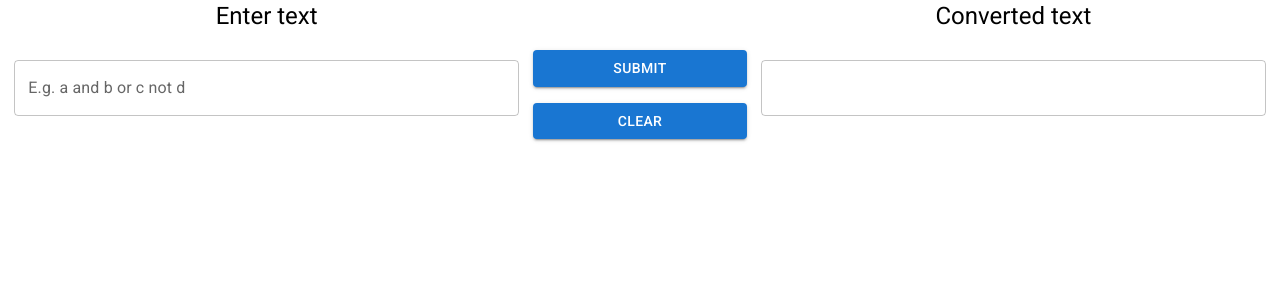
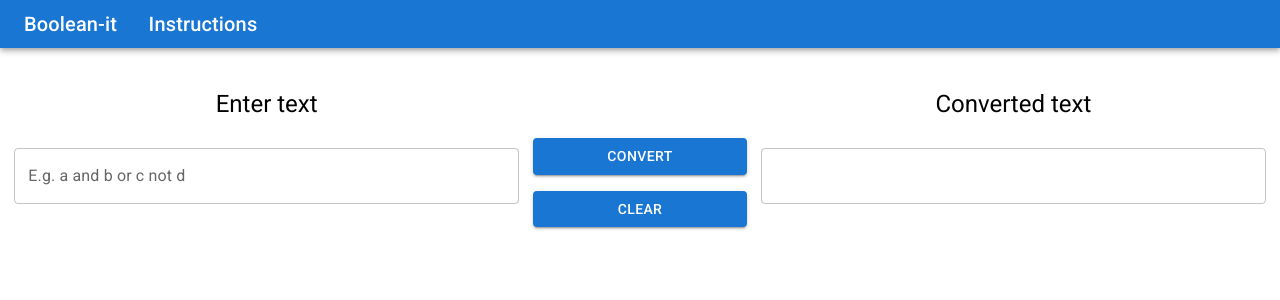
Before and after one commit to vibhaskamal/boolean-it, a React (Create React App) app: page / in a window 1280 px wide. Shown: the top 300 px of the page. Built offline with nearby package versions, Linux system fonts and the light colour scheme.

Commit message:
Added app bar with links

```diff
--- a/src/App.js
+++ b/src/App.js
@@ -8,10 +8,40 @@
 import Grid from '@mui/material/Grid';
 import Stack from '@mui/material/Stack';
 import Typography from '@mui/material/Typography';
+import AppBar from '@mui/material/AppBar';
+import Box from '@mui/material/Box';
+import Toolbar from '@mui/material/Toolbar';
+import IconButton from '@mui/material/IconButton';
+import MenuIcon from '@mui/icons-material/Menu';
+import Link from '@mui/material/Link';
 import { convertTextToBoolean } from './services/convertTextToBoolean';
 import './App.css';
 
 const placeholderText = 'E.g. a and b or c not d';
+
+function ButtonAppBar() {
+  return (
+    <Box sx={{ flexGrow: 1 }}>
+      <AppBar position="static">
+        <Toolbar>
+          <IconButton
+            size="large"
+            edge="start"
+            color="inherit"
+            aria-label="menu"
+            sx={{ mr: 2 }}
+          >
+            <MenuIcon />
+          </IconButton>
+          <Typography variant="h6" component="div" sx={{ flexGrow: 1 }}>
+            News
+          </Typography>
+          <Button color="inherit">Login</Button>
+        </Toolbar>
+      </AppBar>
+    </Box>
+  );
+}
 
 function App() {
   let [userInput, setUserInput] = useState('');
@@ -35,7 +65,24 @@
 
   return (
     <div className="App">
-      <Grid container spacing={0}>
+      <Box sx={{ flexGrow: 1 }}>
+        <AppBar position="static">
+          <Toolbar variant="dense">
+            <Typography variant="h6" color="inherit" component="div">
+              <Link href="#" underline="none"  style={{color: 'white'}}>
+                Boolean-it
+              </Link>
+            </Typography>
+            &nbsp;&nbsp;&nbsp;&nbsp;&nbsp;&nbsp;&nbsp;
+            <Typography variant="h6" color="inherit" component="div">
+              <Link href="#" underline="none"  style={{color: 'white'}}>
+                Instructions
+              </Link>
+            </Typography>
+          </Toolbar>
+        </AppBar>
+      </Box>
+      <Grid container spacing={0} style={{'margin-top': '40px'}}>
         <Grid item xs={5}>
           <Typography variant="h5" gutterBottom component="div">
             Enter text
@@ -51,7 +98,7 @@
         </Grid>
         <Grid item xs={2} style={{ 'margin-top': '50px' }}>
           <Stack spacing={2}>
-            <Button variant="contained" onClick={handleSubmit}>Submit</Button>
+            <Button variant="contained" onClick={handleSubmit}>Convert</Button>
             <Button variant="contained" onClick={handleClear}>Clear</Button>
           </Stack>
         </Grid>
```
